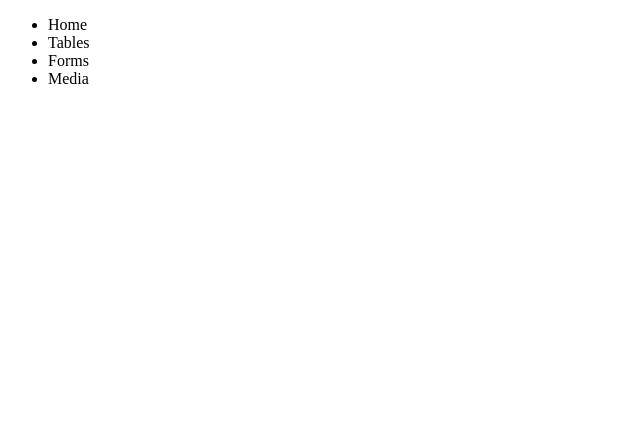
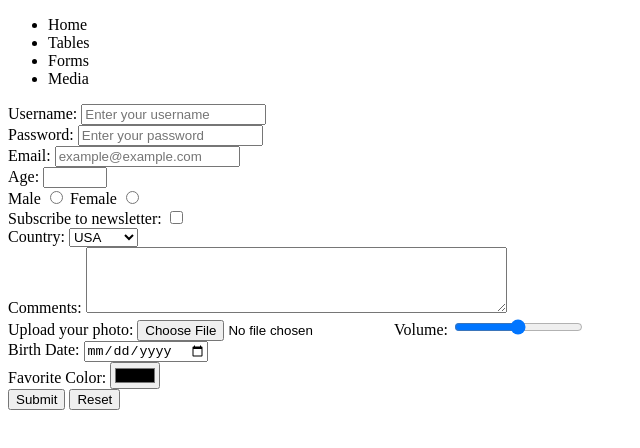
Before and after one commit to RIBOIMAN1/COMP001A.LectureActivity4, a plain HTML site: page forms.html in a window 1280 px wide. Shown: the whole page, without its empty margins (0-640 px from the left). Drawn offline with Linux system fonts and the light colour scheme.

Commit message:
Copy the forms instructions and code from the assignment to forms.html to make a basic form

```diff
--- a/forms.html
+++ b/forms.html
@@ -18,6 +18,97 @@
         </nav>
     </header>
         <main>
+            <!-- Beginning of the form element -->
+            <form action="/submit" method="post">
+
+                <!-- Label and text input field -->
+                <label for="username">Username:</label>
+                <input type="text" id="username" name="username" placeholder="Enter your username">
+
+                <br> <!-- adds a line break -->
+
+                <!-- Label and password input field -->
+                <label for="password">Password:</label>
+                <input type="password" id="password" name="password" placeholder="Enter your password">
+
+                <br>
+
+                <!-- Label and email input field -->
+                <label for="email">Email:</label>
+                <input type="email" id="email" name="email" placeholder="example@example.com">
+
+                <br>
+
+                <!-- Label and number input field -->
+                <label for="age">Age:</label>
+                <input type="number" id="age" name="age" min="1" max="100">
+
+                <br>
+
+                <!-- Radio buttons for gender selection -->
+                <label for="male">Male</label>
+                <input type="radio" id="male" name="gender" value="male">
+
+                <label for="female">Female</label>
+                <input type="radio" id="female" name="gender" value="female">
+
+                <br>
+
+                <!-- Checkbox for newsletter subscription -->
+                <label for="subscribe">Subscribe to newsletter:</label>
+                <input type="checkbox" id="subscribe" name="subscribe" value="yes">
+
+                <br>
+
+                <!-- Dropdown select for country selection -->
+                <label for="country">Country:</label>
+                <select id="country" name="country">
+                    <option value="usa">USA</option>
+                    <option value="canada">Canada</option>
+                    <!-- Other options -->
+                </select>
+
+                <br>
+
+                <!-- Textarea for additional comments -->
+                <label for="comments">Comments:</label>
+                <textarea id="comments" name="comments" rows="4" cols="50"></textarea>
+
+                <br>
+
+                <!-- File input for uploading files -->
+                <label for="file">Upload your photo:</label>
+                <input type="file" id="file" name="file">
+
+                <!-- Hidden input field (not visible to users) -->
+                <input type="hidden" id="userId" name="userId" value="12345">
+
+                <!-- Range input for selecting a value within a range -->
+                <label for="volume">Volume:</label>
+                <input type="range" id="volume" name="volume" min="0" max="10">
+
+                <br>
+
+                <!-- Date input for selecting a date -->
+                <label for="birthdate">Birth Date:</label>
+                <input type="date" id="birthdate" name="birthdate">
+
+                <br>
+
+                <!-- Color input for selecting a color -->
+                <label for="favcolor">Favorite Color:</label>
+                <input type="color" id="favcolor" name="favcolor">
+
+                <br>
+
+                <!-- Submit button to submit the form -->
+                <input type="submit" value="Submit">
+
+                <!-- Reset button to reset the form fields -->
+                <input type="reset" value="Reset">
+
+            </form>
+            <!-- End of the form element -->
         </main>
             <footer>
             </footer>
```
